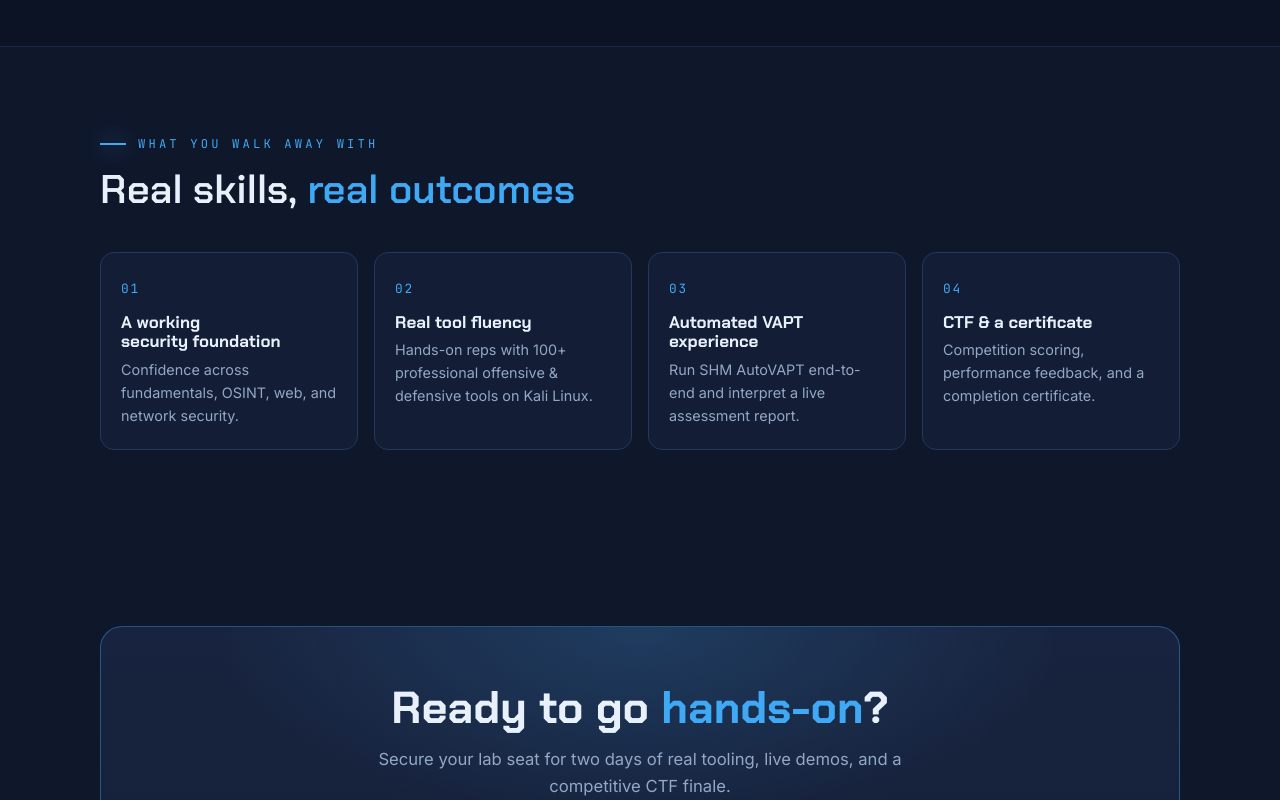
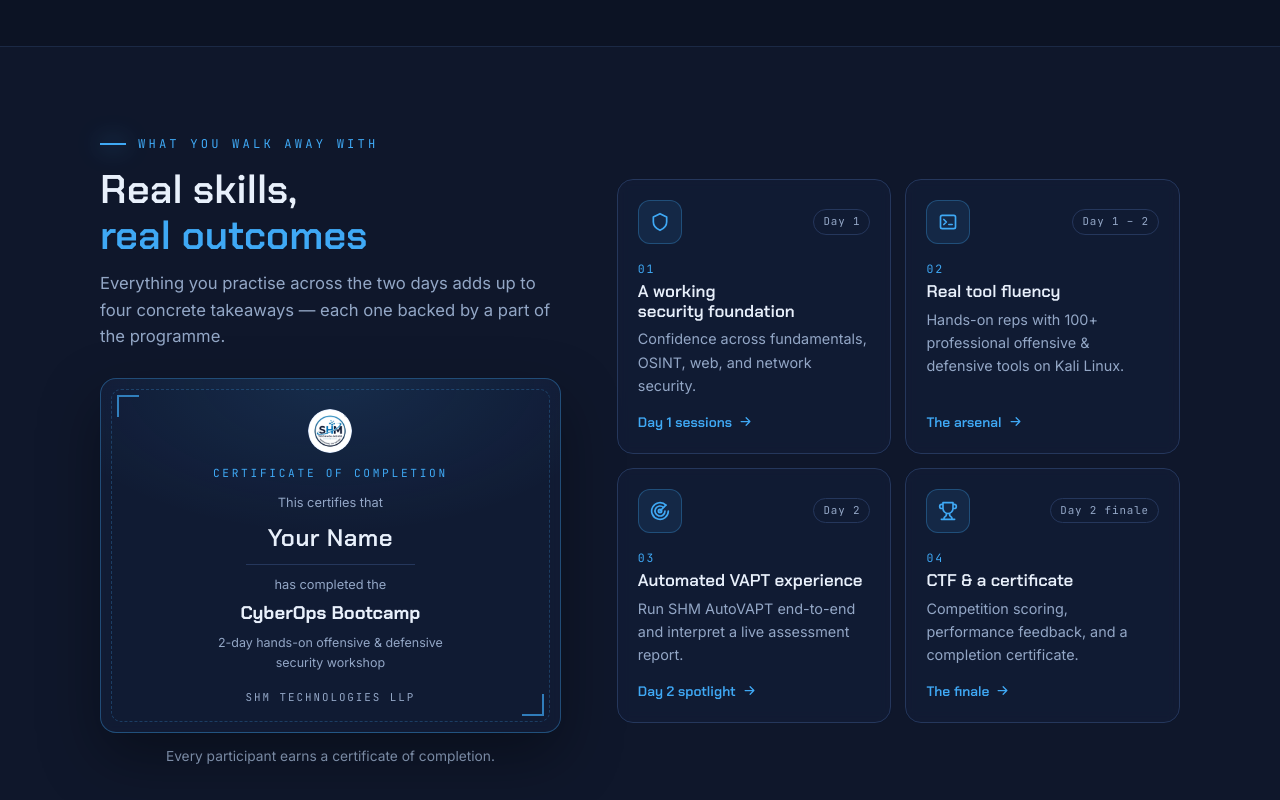
Before and after one commit to Lokesh0018/Cyber_Ops, a React (Vite) app in the folder client/: page / in a window 1280 px wide. Shown: the part 5980-6780 px from the top of the page. Built offline with nearby package versions, Linux system fonts and the light colour scheme.

Commit message:
Outcomes

```diff
--- a/client/src/components/Outcomes.tsx
+++ b/client/src/components/Outcomes.tsx
@@ -1,24 +1,77 @@
+import logo from '../assets/shm-logo.webp'
 import { outcomes } from '../data/content'
+import { ArrowRightIcon, RadarIcon, ShieldIcon, TerminalIcon, TrophyIcon } from './Icons'
 import { SectionHeader } from './SectionHeader'
+
+// Each outcome points at the part of the page that delivers it, so every claim has its proof one click away.
+// `when` says where in the two days the outcome is earned.
+const proof = [
+  { Icon: ShieldIcon, href: '#schedule', label: 'Day 1 sessions', when: 'Day 1' },
+  { Icon: TerminalIcon, href: '#arsenal', label: 'The arsenal', when: 'Day 1 – 2' },
+  { Icon: RadarIcon, href: '#autovapt', label: 'Day 2 spotlight', when: 'Day 2' },
+  { Icon: TrophyIcon, href: '#ctf', label: 'The finale', when: 'Day 2 finale' },
+]
+
+/** Template preview of the completion certificate — a placeholder name, decorative only. */
+function CertificatePreview() {
+  return (
+    <figure className="cert">
+      <div className="cert-card" aria-hidden="true">
+        <span className="cert-corner tl" /><span className="cert-corner br" />
+        <img src={logo} alt="" width={44} height={44} />
+        <span className="cert-kicker">Certificate of Completion</span>
+        <span className="cert-sub">This certifies that</span>
+        <strong className="cert-name">Your Name</strong>
+        <span className="cert-sub">has completed the</span>
+        <span className="cert-course">CyberOps Bootcamp</span>
+        <span className="cert-meta">2-day hands-on offensive &amp; defensive security workshop</span>
+        <span className="cert-foot">SHM Technologies LLP</span>
+      </div>
+      <figcaption>Every participant earns a certificate of completion.</figcaption>
+    </figure>
+  )
+}
 
 export function Outcomes() {
   return (
-    <section className="band" id="outcomes" aria-labelledby="outcomes-title">
-      <div className="wrap">
+    <section className="band outcomes-band" id="outcomes" aria-labelledby="outcomes-title">
+      {/* fixed Kali dragon, clipped to this section (same technique as the hero) */}
+      <div className="kali-zone-bg" aria-hidden="true">
+        <div className="kali-watermark" />
+      </div>
+      <div className="wrap outcomes">
+        <div className="outcomes-intro">
           <SectionHeader
             id="outcomes-title"
             eyebrow="What You Walk Away With"
             title={<>Real skills, <span className="g">real outcomes</span></>}
+            lead="Everything you practise across the two days adds up to four concrete takeaways — each one backed by a part of the programme."
           />
-        <div className="outs">
-          {outcomes.map((o, i) => (
-            <article className="out" key={o.title}>
+          <CertificatePreview />
+        </div>
+
+        <ol className="outs">
+          {outcomes.map((o, i) => {
+            const { Icon, href, label, when } = proof[i]
+            // The whole card is the link (big touch target); the footer names where it goes.
+            return (
+              <li key={o.title}>
+                <a className="out" href={href}>
+                  <span className="out-top">
+                    <span className="out-ico"><Icon /></span>
+                    <span className="out-when">{when}</span>
+                  </span>
                   <span className="k">{String(i + 1).padStart(2, '0')}</span>
                   <h3>{o.title}</h3>
                   <p>{o.desc}</p>
-            </article>
-          ))}
-        </div>
+                  <span className="out-link">
+                    {label} <ArrowRightIcon />
+                  </span>
+                </a>
+              </li>
+            )
+          })}
+        </ol>
       </div>
     </section>
   )
--- a/client/src/index.css
+++ b/client/src/index.css
@@ -651,11 +651,59 @@ h1.title .title-2{display:block;color:transparent;
 .ctf-cta p .ico{width:20px;height:20px;color:var(--green)}
 
 /* ---------- OUTCOMES ---------- */
-.outs{display:grid;grid-template-columns:repeat(4,1fr);gap:16px}
-.out{border:1px solid var(--line);border-radius:14px;padding:22px 20px;background:var(--bg-2);position:relative}
-.out .k{font-family:var(--m);color:var(--accent);font-size:.8rem;letter-spacing:.14em}
-.out h3{font-size:1.06rem;margin:12px 0 6px}
+/* isolation + z-index:-1 keeps the clipped watermark layer behind the content but inside the section */
+.outcomes-band{isolation:isolate}
+.outcomes-band > .kali-zone-bg{z-index:-1}
+/* frosted cards so the dragon reads through softly */
+.outcomes-band .out,.outcomes-band .cert-card{background-color:rgba(19,29,53,.78);
+  backdrop-filter:blur(6px) saturate(120%);-webkit-backdrop-filter:blur(6px) saturate(120%)}
+.outcomes-band .out:hover{background-color:rgba(24,36,63,.88)}
+.outcomes{display:grid;grid-template-columns:.9fr 1.1fr;gap:56px;align-items:center}
+.outcomes-intro .shead{margin-bottom:28px}
+
+/* certificate template preview */
+.cert{margin:0}
+.cert-card{position:relative;display:flex;flex-direction:column;align-items:center;text-align:center;gap:4px;
+  padding:30px 28px 26px;border-radius:16px;overflow:hidden;
+  border:1px solid rgba(63,169,245,.35);
+  background:radial-gradient(420px 220px at 50% 0%, rgba(63,169,245,.12), transparent 70%),var(--bg-2);
+  box-shadow:0 24px 60px rgba(0,0,0,.35)}
+.cert-card::before{content:"";position:absolute;inset:10px;border-radius:10px;border:1px dashed rgba(63,169,245,.25);pointer-events:none}
+.cert-corner{position:absolute;width:22px;height:22px;border:2px solid var(--accent);opacity:.7}
+.cert-corner.tl{top:16px;left:16px;border-right:0;border-bottom:0}
+.cert-corner.br{bottom:16px;right:16px;border-left:0;border-top:0}
+.cert-card img{width:44px;height:44px;border-radius:50%;margin-bottom:8px}
+.cert-kicker{font-family:var(--m);font-size:.7rem;letter-spacing:.24em;text-transform:uppercase;color:var(--accent)}
+.cert-sub{font-size:.8rem;color:var(--muted);margin-top:6px}
+.cert-name{font-family:var(--d);font-weight:600;font-size:1.5rem;letter-spacing:.02em;padding:2px 22px 6px;
+  border-bottom:1px solid var(--line);color:var(--fg)}
+.cert-course{font-family:var(--d);font-weight:700;font-size:1.15rem;color:var(--fg)}
+.cert-meta{font-size:.78rem;color:var(--muted);max-width:30ch}
+.cert-foot{margin-top:12px;font-family:var(--m);font-size:.68rem;letter-spacing:.18em;text-transform:uppercase;color:var(--muted)}
+.cert figcaption{margin-top:12px;font-size:.86rem;color:var(--muted);text-align:center}
+
+/* outcome grid: 2×2 so it balances the certificate column; each card is one large link to its proof */
+.outs{display:grid;grid-template-columns:1fr 1fr;gap:14px;margin:0;padding:0;list-style:none}
+.outs > li{display:flex}
+.out{flex:1;display:flex;flex-direction:column;padding:20px;border-radius:16px;border:1px solid var(--line);
+  background:var(--bg-2);color:var(--fg);text-decoration:none;cursor:pointer;
+  transition:border-color .2s ease,background-color .2s ease}
+.out:hover{border-color:rgba(63,169,245,.5);background:var(--bg-3)}
+.out:focus-visible{outline:2px solid var(--accent);outline-offset:3px}
+.out-top{display:flex;align-items:center;justify-content:space-between;margin-bottom:16px}
+.out-ico{width:44px;height:44px;flex-shrink:0;display:grid;place-items:center;border-radius:12px;color:var(--accent);
+  background:rgba(63,169,245,.1);border:1px solid rgba(63,169,245,.3);transition:background-color .2s ease,color .2s ease}
+.out:hover .out-ico{background:var(--brand);color:#fff;border-color:var(--brand)}
+.out-ico .ico{width:20px;height:20px}
+.out-when{font-family:var(--m);font-size:.68rem;letter-spacing:.08em;color:var(--muted);
+  padding:3px 9px;border-radius:999px;border:1px solid var(--line)}
+.out .k{font-family:var(--m);color:var(--accent);font-size:.72rem;letter-spacing:.16em}
+.out h3{font-size:1.06rem;font-weight:600;margin:4px 0 6px}
 .out p{font-size:.9rem;color:var(--muted)}
+.out-link{display:inline-flex;align-items:center;gap:6px;margin-top:auto;padding-top:14px;
+  font-family:var(--d);font-weight:600;font-size:.86rem;color:var(--accent)}
+.out-link .ico{width:15px;height:15px;transition:transform .2s ease}
+.out:hover .out-link .ico{transform:translateX(3px)}
 
 /* ---------- REGISTER CTA ---------- */
 .cta-card{position:relative;overflow:hidden;border:1px solid rgba(63,169,245,.4);border-radius:22px;
@@ -716,7 +764,9 @@ a:focus-visible,button:focus-visible{outline:2px solid var(--accent);outline-off
   .stats{grid-template-columns:1fr 1fr;row-gap:28px}
   .stat:nth-child(3){padding-left:0;border-left:none}
   .arsenal{grid-template-columns:1fr 1fr}
-  .cats,.outs{grid-template-columns:1fr 1fr}
+  .cats{grid-template-columns:1fr 1fr}
+  .outcomes{grid-template-columns:1fr;gap:32px}
+  .cert{max-width:460px}
   .daybody{grid-template-columns:1fr;grid-template-rows:none}
   .daybody .phase-col{display:block;grid-row:auto}
   .timeline{display:block}
@@ -745,7 +795,9 @@ a:focus-visible,button:focus-visible{outline:2px solid var(--accent);outline-off
   .nav-brand small{display:none}
 }
 @media(max-width:520px){
-  .arsenal,.cats,.outs,.foot-grid,.featured-list,.spot-feats{grid-template-columns:1fr}
+  .outs{grid-template-columns:1fr}
+  .out{padding:18px}
+  .arsenal,.cats,.foot-grid,.featured-list,.spot-feats{grid-template-columns:1fr}
   .spot-feats li{padding:0;border-left:0 !important}
   .rp-stages li{grid-template-columns:18px 1fr}
   .rp-stage-detail{grid-column:2}
@@ -807,7 +859,7 @@ a:focus-visible,button:focus-visible{outline:2px solid var(--accent);outline-off
   @keyframes blink{50%{opacity:0}}
 }
 @media(prefers-reduced-motion:reduce){
-  .daytab,.daytab::after,.daynum,.btn,.nav-inner,.acard,.cat,.cat .cicon,.status-pill,.status-pill .ico,.tag,.acard-link .ico{transition:none}
+  .daytab,.daytab::after,.daynum,.btn,.nav-inner,.acard,.cat,.out,.out-ico,.out-link .ico,.cat .cicon,.status-pill,.status-pill .ico,.tag,.acard-link .ico{transition:none}
   .nav-indicator{transition:opacity .15s linear}
   .row::after,.row .node,.sess h4,.inline-tags li,.brk-pill{transition:none}
   .ars-filter,.ars-lab,.ars-lab .switch,.ars-lab .switch::after,.ars-search input{transition:none}
```
Lines whose indentation alone changed are shown as unchanged.
